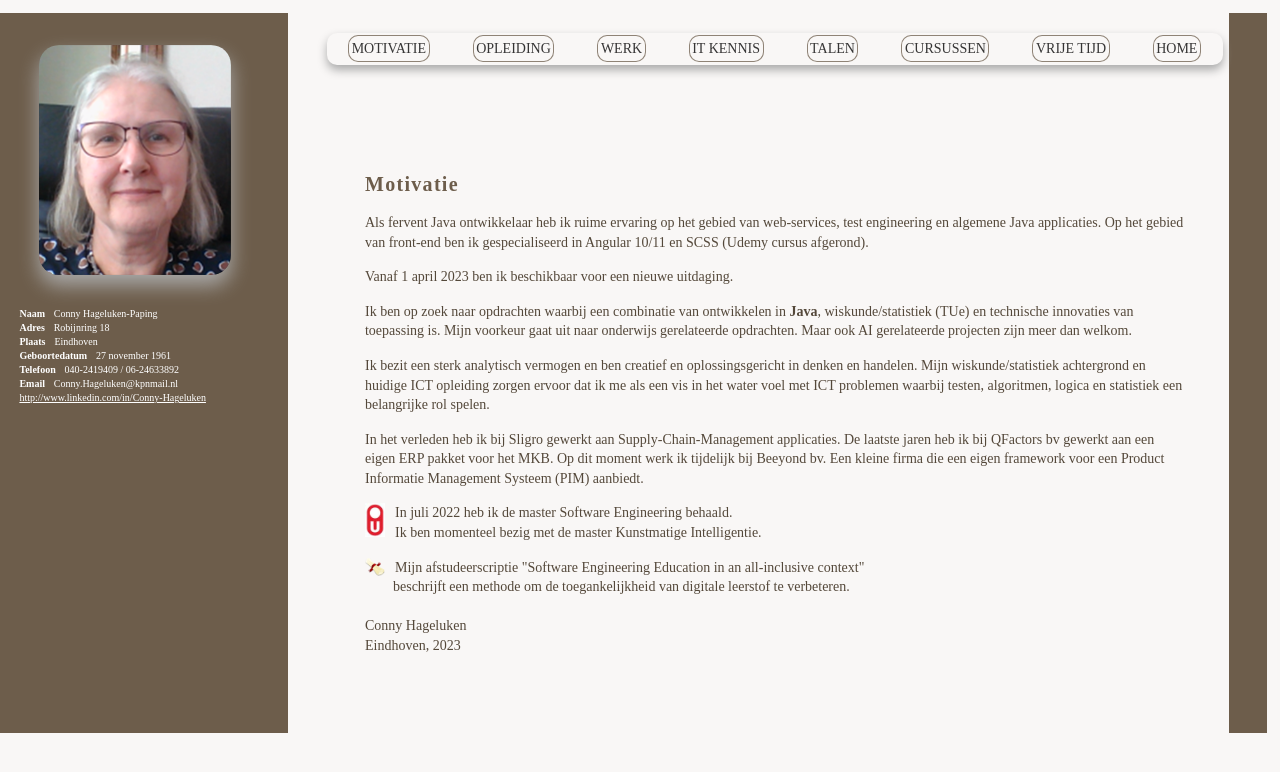
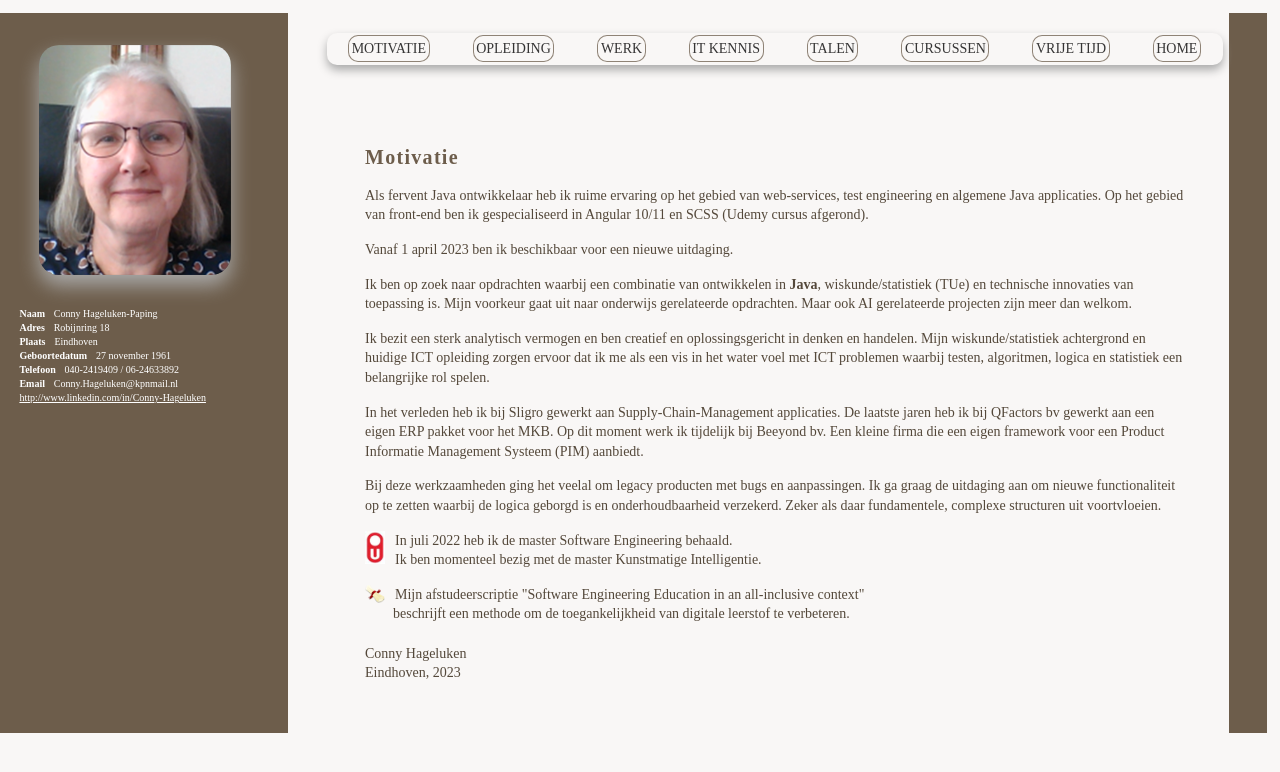
Before and after one commit to CHageluken/cvch, an Angular app: page /cvitems/motivation in a window 1280 px wide. Shown: the top 772 px of the page. Built offline with nearby package versions, Linux system fonts and the light colour scheme; a web font is replaced by a local one.

Commit message:
intro update

```diff
--- a/src/app/cvmodule/cvitems/motivation/motivation.component.html
+++ b/src/app/cvmodule/cvitems/motivation/motivation.component.html
@@ -23,9 +23,16 @@
 
     <p class="motivation_p">In het verleden heb ik bij Sligro gewerkt aan Supply-Chain-Management applicaties.
     De laatste jaren heb ik bij QFactors bv gewerkt aan een eigen ERP pakket voor het MKB.
-    Op dit moment werk ik tijdelijk bij Beeyond bv. Een kleine firma die een eigen framework voor een Product Informatie Management Systeem (PIM) aanbiedt.
+    Op dit moment werk ik tijdelijk bij Beeyond bv. Een kleine firma die een eigen framework voor een
+    Product Informatie Management Systeem (PIM) aanbiedt.
     </p>
 
+    <p class="motivation_p">Bij deze werkzaamheden ging het veelal om legacy producten
+      met bugs en aanpassingen. Ik ga graag de uitdaging aan om nieuwe functionaliteit
+      op te zetten waarbij de logica geborgd is en onderhoudbaarheid verzekerd.
+      Zeker als daar fundamentele, complexe structuren uit voortvloeien.
+
+    </p>
     <p class="motivation_p">
       <img class="motivation_img"
             src="assets/images/education/OULogo.jpg"
```
Also changed, not shown: 4 other files (tests, documents, lock files or other folders).
